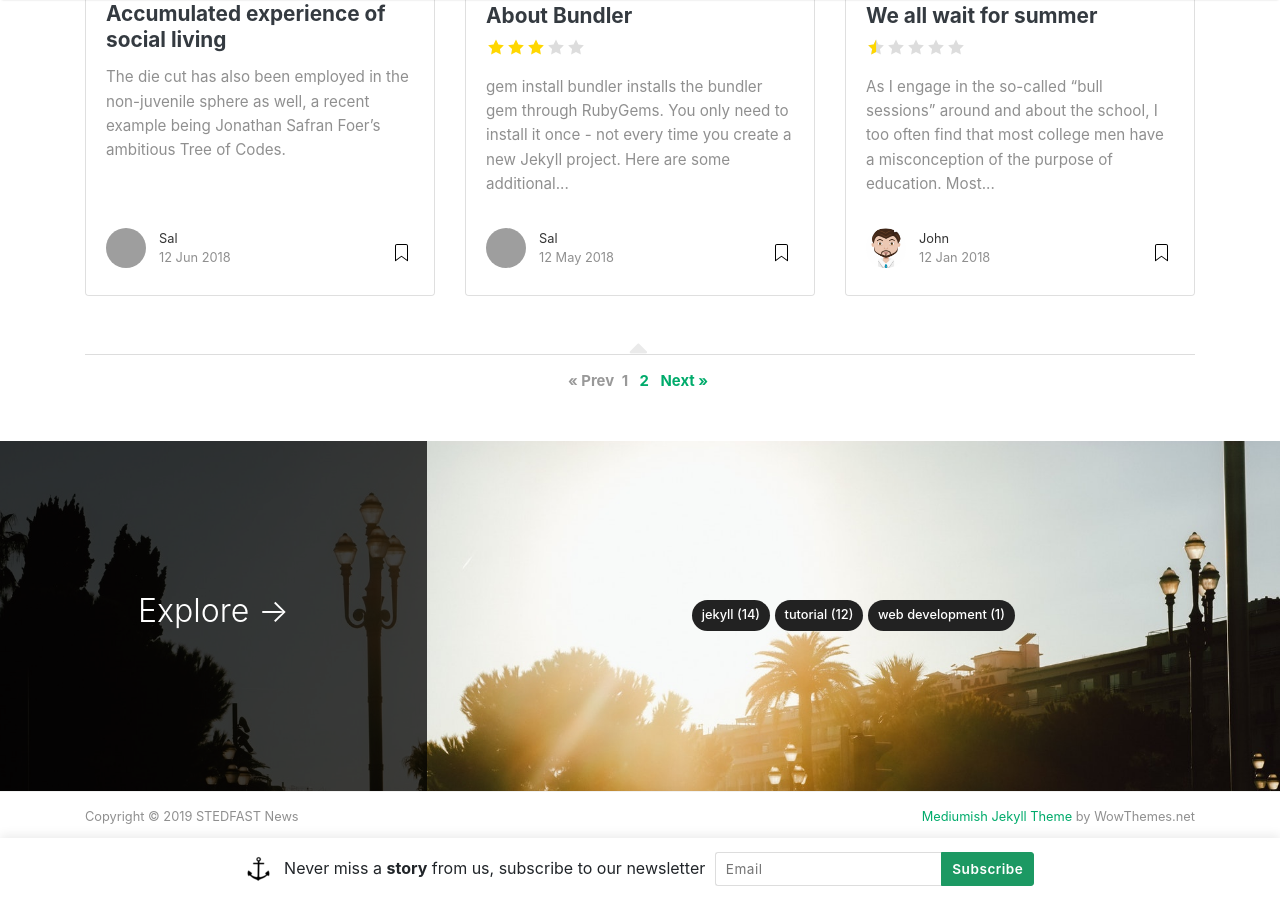
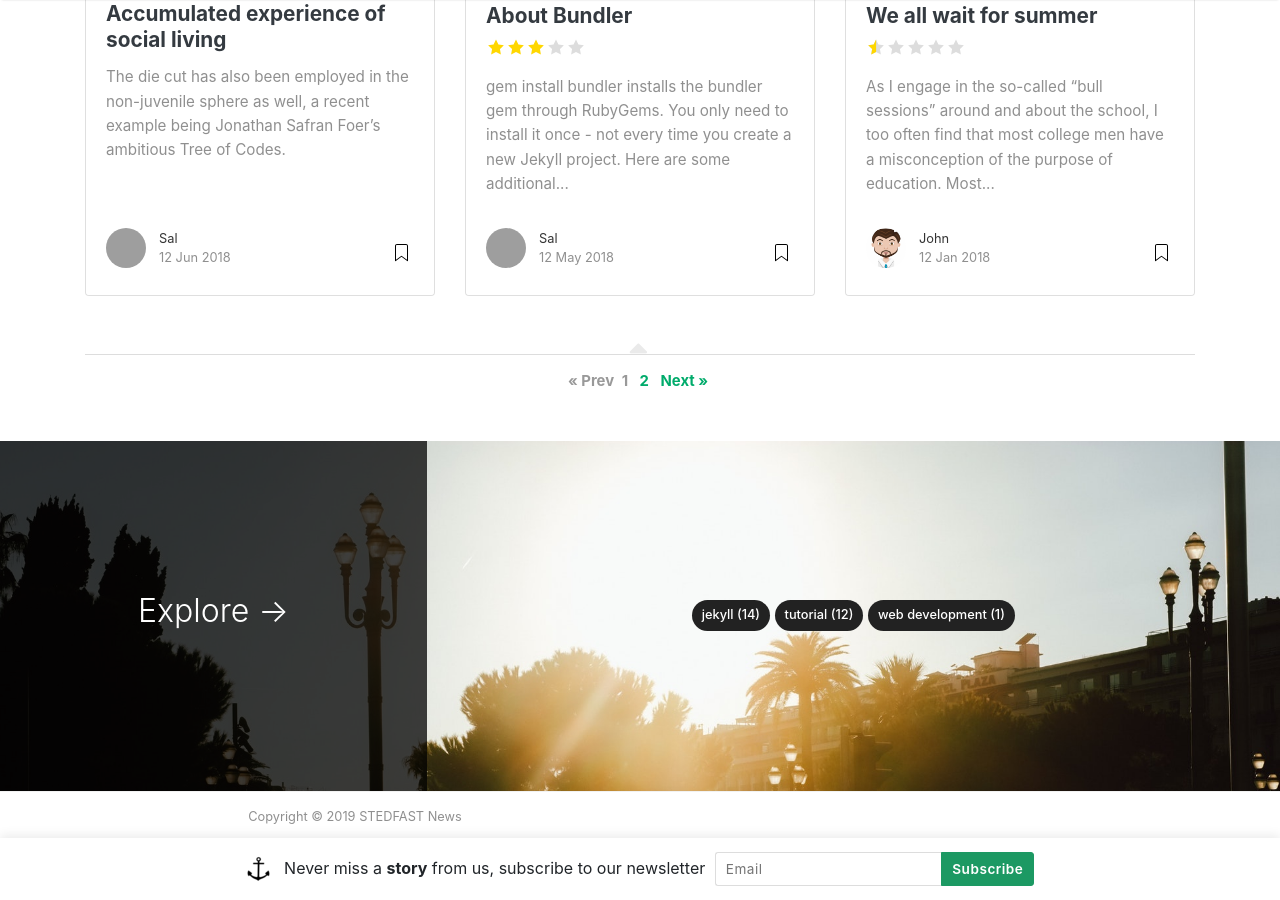
Before and after one commit to flashlightministries/stedfastnews, a Jekyll site: the page built from index.html, in a window 1280 px wide and 900 px high, scrolled down 1406 px. Built offline with Jekyll 4.4.1, drawn with Linux system fonts in a browser that asks for light colours; nearby versions of some CDN libraries; the list of posts is cut into pages by our own code; grey boxes are pictures that could not be loaded.

Commit message:
Update default.html

```diff
--- a/_layouts/default.html
+++ b/_layouts/default.html
@@ -162,11 +162,8 @@ ga('send', 'pageview');
 <footer class="footer">
     <div class="container">
         <div class="row">
-            <div class="col-md-6 col-sm-6 text-center text-lg-left">
+            <div class="col-md-6 col-sm-6 text-center">
                 Copyright © {{ site.time | date: "%Y" }} {{ site.name }}
-            </div>
-            <div class="col-md-6 col-sm-6 text-center text-lg-right">
-                <a target="_blank" href="https://www.wowthemes.net/mediumish-free-jekyll-template/">Mediumish Jekyll Theme</a> by WowThemes.net
             </div>
         </div>
     </div>
```
